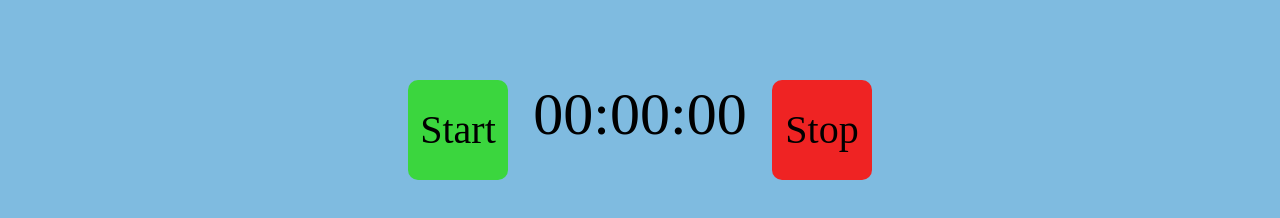
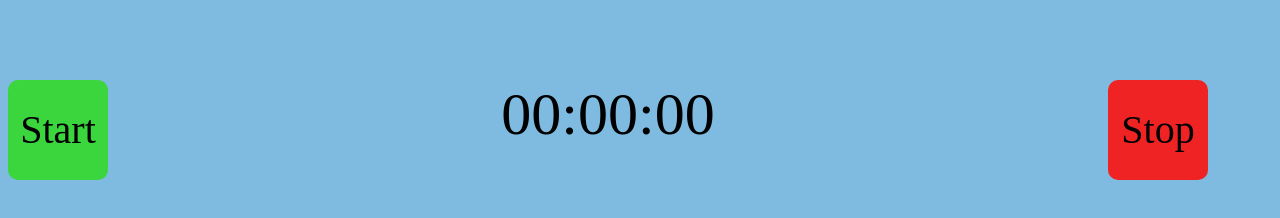
Before and after one commit to godziu/ES6_timer, a website: page index.html in a window 1280 px wide. Drawn offline with Linux system fonts and the light colour scheme.

Commit message:
change width

```diff
--- a/css/style.css
+++ b/css/style.css
@@ -1,6 +1,8 @@
 body {
 	position: relative;
 	background-color: rgb(127, 187, 224);
+	width: 100%;
+	max-width: 1200px;
 }
 
 .stopwatch {
@@ -13,7 +15,7 @@ body {
 #stop {
 	position: absolute;
 	font-size: 40px;
-	right: 400px;
+	right: 0px;
 	border-radius: 10px;
 	background-color: rgb(239, 35, 35);
 	width: 100px;
@@ -28,7 +30,7 @@ body {
 #start {
 	position: absolute;
 	font-size: 40px;
-	left: 400px;
+	left: 0px;
 	border-radius: 10px;
 	background-color: rgb(59, 214, 62);
 	width: 100px;
```
